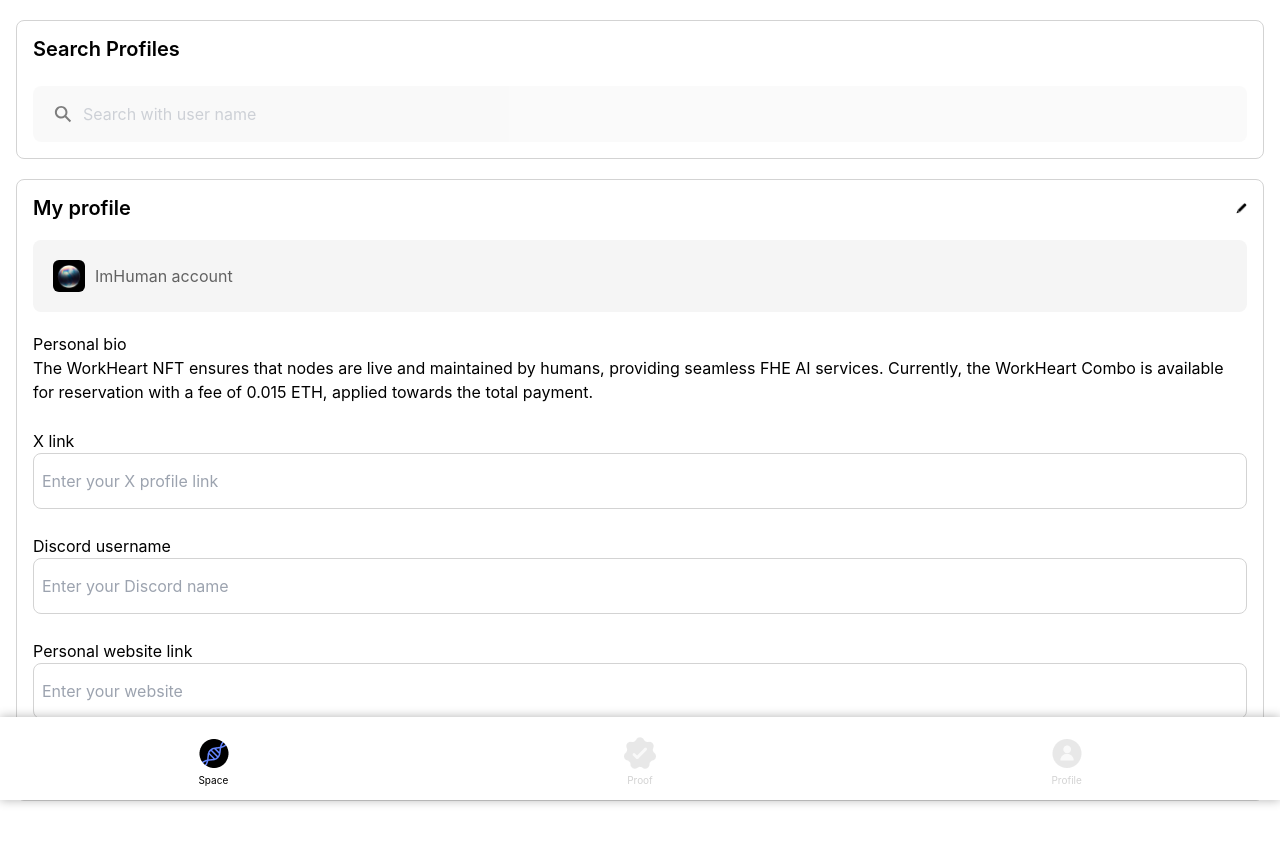
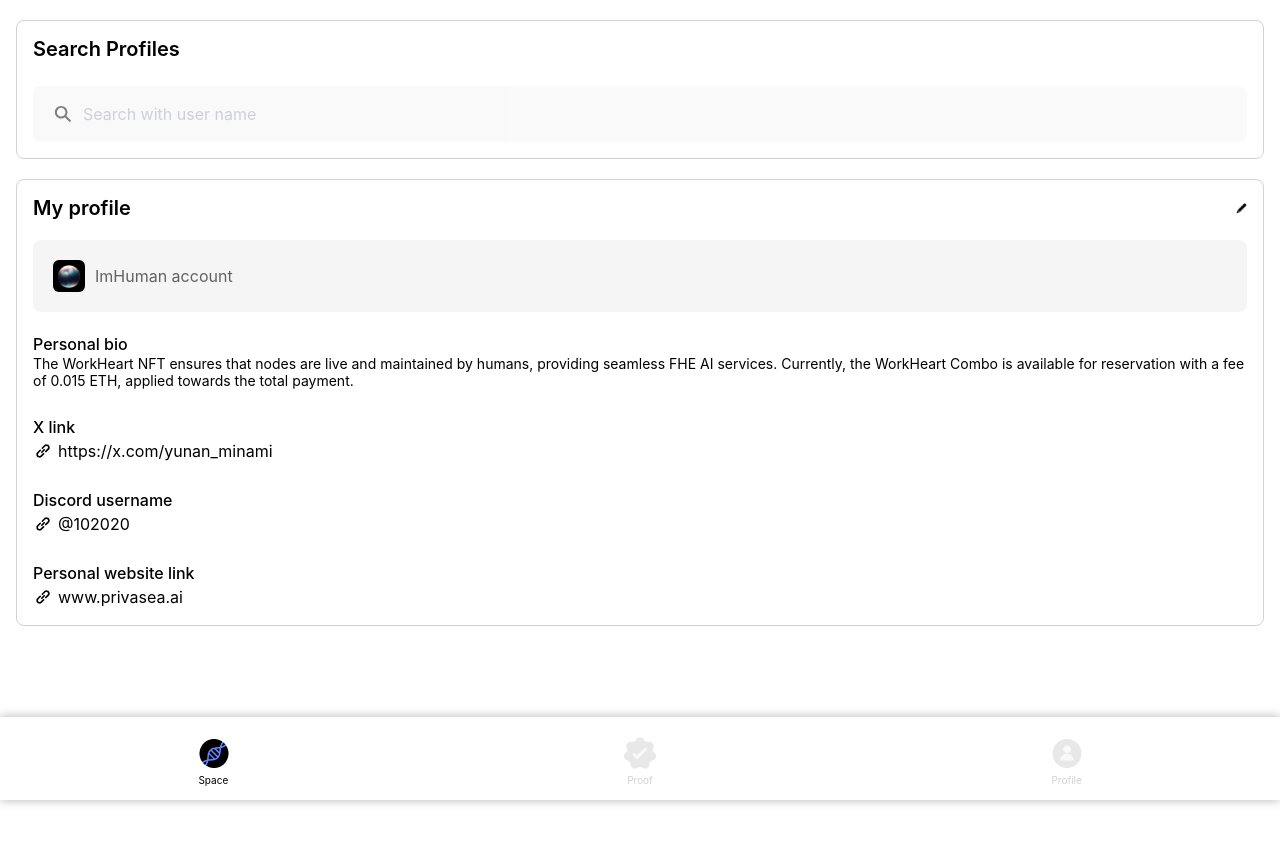
Before and after one commit to svan722/iamhuman-miniapp-frontend, a React (Vite) app: page /viewprofile in a window 1280 px wide. Shown: the top 844 px of the page. After the commit the page ends 800 px from the top, so only its background shows below. Built offline with nearby package versions, Linux system fonts and the light colour scheme; no server answers; a web font is replaced by a local one; what tailwindcss-grid-area would draw is missing.

Commit message:
update edit profile

```diff
--- a/src/pages/ViewProfile.tsx
+++ b/src/pages/ViewProfile.tsx
@@ -131,28 +131,32 @@ export default function ViewProfile() {
                 </div>
               </div>
               <div>
-                <label className="text-[16px] leading-[19.36px] font-[400]">Personal bio</label>
-                <div>The WorkHeart NFT ensures that nodes are live and maintained by humans, providing seamless FHE AI services. Currently, the WorkHeart Combo is available for reservation with a fee of 0.015 ETH, applied towards the total payment.</div>
+                <label className="text-[16px] leading-[19.36px] font-[500]">Personal bio</label>
+                <div className="text-[14px] font-[400] leading-[16.94px]">The WorkHeart NFT ensures that nodes are live and maintained by humans, providing seamless FHE AI services. Currently, the WorkHeart Combo is available for reservation with a fee of 0.015 ETH, applied towards the total payment.</div>
               </div>
               <div className="my-[25px]">
-                <label className="text-[16px] leading-[19.36px] font-[400]" >X link</label>
-                <input className="w-full h-[56px] border border-[#D3D3D3] rounded-[8px] p-2 placeholder:text-[16px] leading-[19.36px] font-[400] hover:outline-black outline-1" placeholder="Enter your X profile link" value={xlink} onChange={XhandleChange}/>
-                {!isXvalid?<p className="text-red-500 text-xs">Type X link correctly</p>:""}
+                <label className="text-[16px] leading-[19.36px] font-[500]" >X link</label>
+                <div className="flex items-center">
+                  <img src={LinkImg} className="w-[20px] h-[20px] mr-[5px]" alt="link" />
+                  <div className="">https://x.com/yunan_minami</div>
+                </div>
               </div>
               <div className="my-[25px]">
-                <label className="text-[16px] leading-[19.36px] font-[400]" >Discord username</label>
-                <input className="w-full h-[56px] border border-[#D3D3D3] rounded-[8px] p-2 placeholder:text-[16px] leading-[19.36px] font-[400] hover:outline-black outline-1" placeholder="Enter your Discord name" value={discordUsername} onChange={discordHandleChange}/>
-                {!discordValid?<p className="text-red-500 text-xs">Type Discord username correctly</p>:""}
+                <label className="text-[16px] leading-[19.36px] font-[500]" >Discord username</label>
+                <div className="flex items-center">
+                  <img src={LinkImg} className="w-[20px] h-[20px] mr-[5px]" alt="link" />
+                  <div className="">@102020</div>
+                </div>
               </div>
-              <div className="my-[25px]">
-                <label className="text-[16px] leading-[19.36px] font-[400]">Personal website link</label>
-                <input className="w-full h-[56px] border border-[#D3D3D3] rounded-[8px] p-2 placeholder:text-[16px] leading-[19.36px] font-[400] hover:outline-black outline-1" placeholder="Enter your website" value={personal} onChange={personalHandleChange}/>
-                {!personalValid?<p className="text-red-500 text-xs">Type personal website link correctly</p>:""}
+              <div className="">
+                <label className="text-[16px] leading-[19.36px] font-[500]">Personal website link</label>
+                <div className="flex items-center">
+                  <img src={LinkImg} className="w-[20px] h-[20px] mr-[5px]" alt="link" />
+                  <div className="">www.privasea.ai</div>
+                </div>
               </div>
-              <Button background={true} disabled={false} text="Verify to save edits" onClick={()=>verify()}/>
             </div>
           </div>
-          {openModal&&<VerifyModal1 close={()=>{setOpenModal(false)}}/>}
         </div>
         <div className="fixed bottom-0 w-full z-10">
           <Footer/>
```
